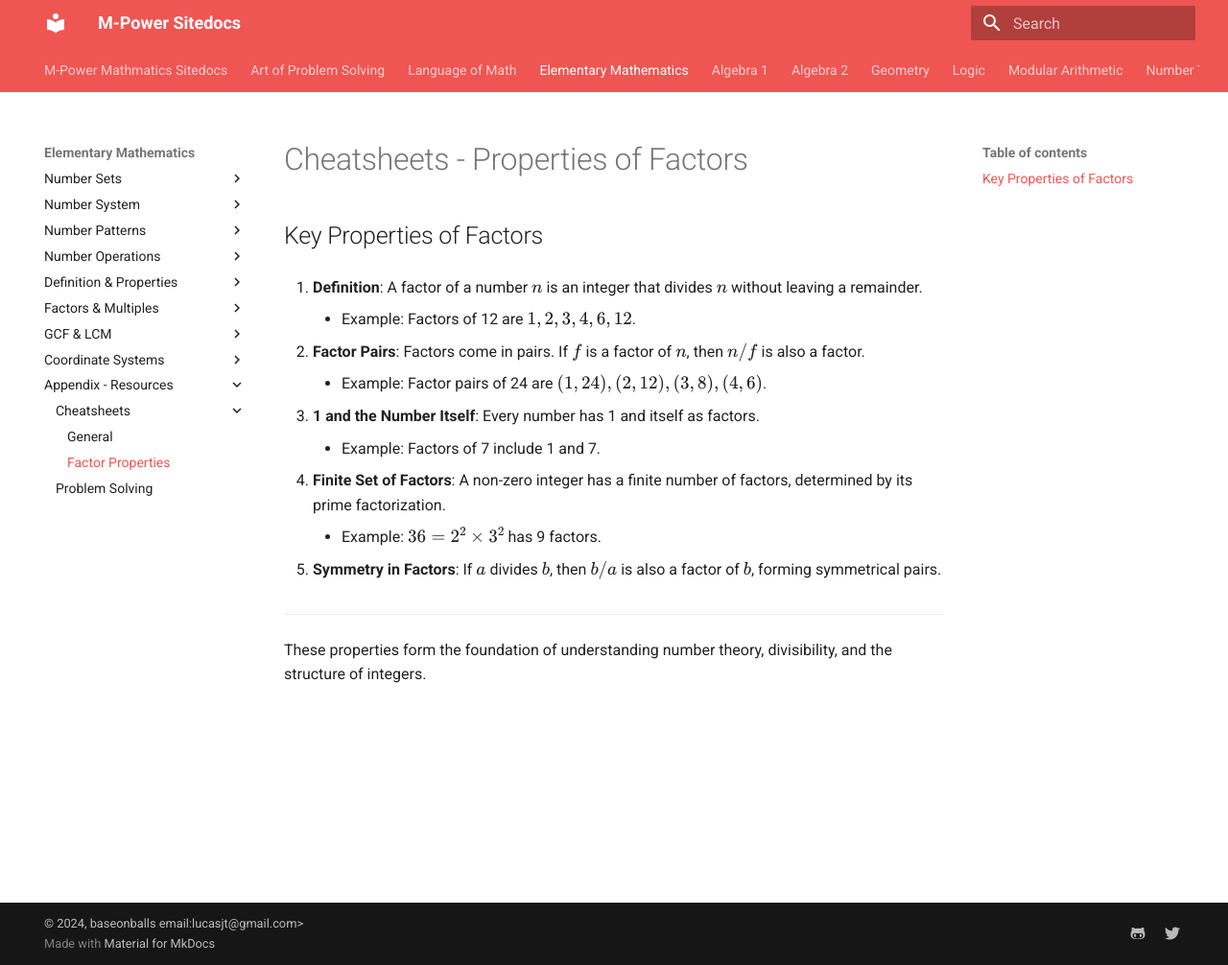
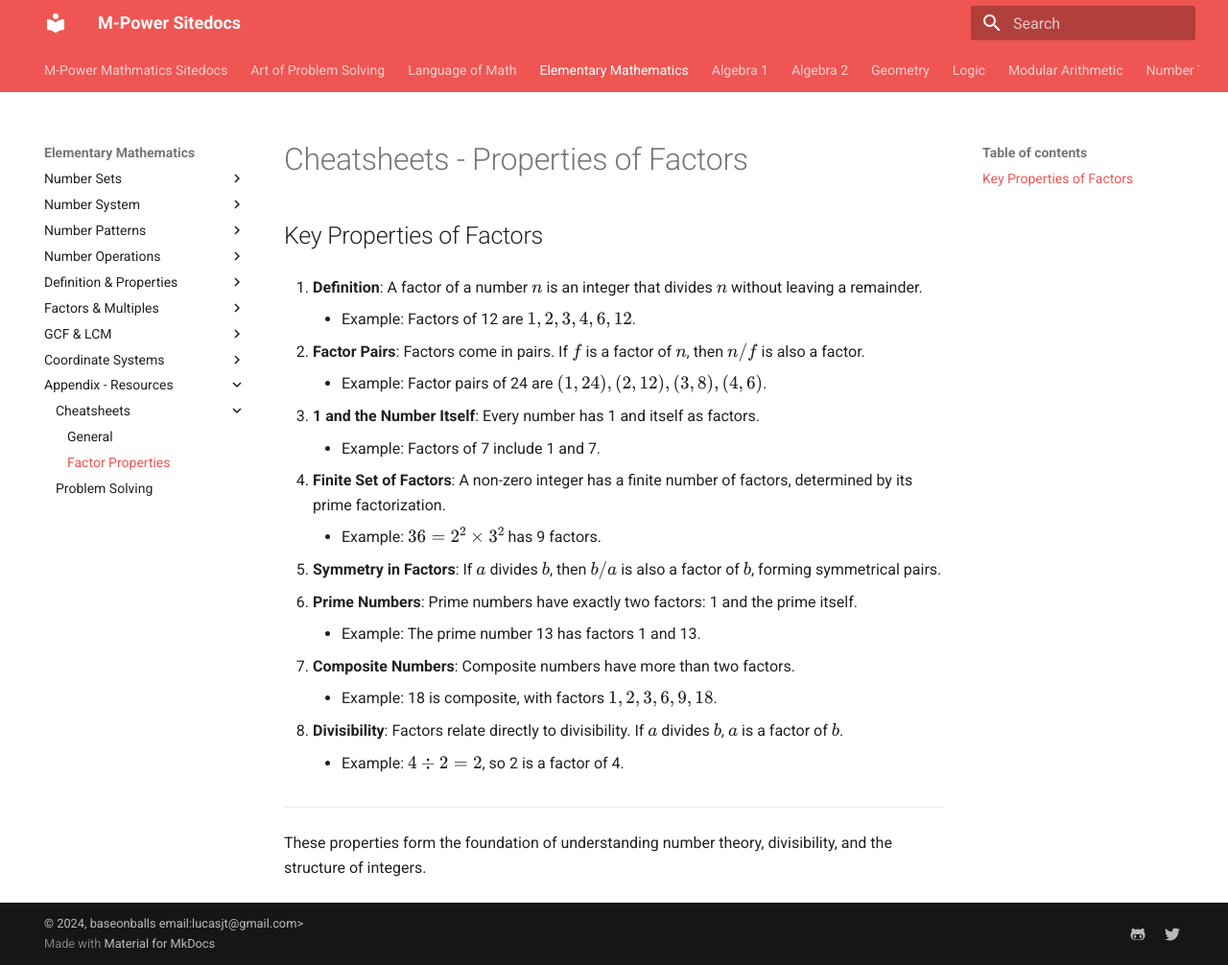
Before and after one commit to baseonballs/mpower-sitedocs, an MkDocs documentation site: the page built from site-docs/mathematics/elem/resources/cheat-sheets/property-of-factors.md, in a window 1280 px wide and 1006 px high. Shown: the whole window at 96% size. Built offline with MkDocs 1.6.1 and Material for MkDocs 9.7.7, drawn with Linux system fonts in a browser that asks for light colours; formulas are drawn with MathJax 3.

Commit message:
formatting  property of factors cheatsheets.

```diff
--- a/site-docs/mathematics/elem/resources/cheat-sheets/property-of-factors.md
+++ b/site-docs/mathematics/elem/resources/cheat-sheets/property-of-factors.md
@@ -20,6 +20,18 @@
 
 5. **Symmetry in Factors**: If \(a\) divides \(b\), then \(b/a\) is also a factor of \(b\), forming symmetrical pairs.
 
+6. **Prime Numbers**: Prime numbers have exactly two factors: 1 and the prime itself.
+
+    - Example: The prime number 13 has factors 1 and 13.
+
+7. **Composite Numbers**: Composite numbers have more than two factors.
+
+    - Example: 18 is composite, with factors \(1, 2, 3, 6, 9, 18\).
+
+8. **Divisibility**: Factors relate directly to divisibility. If \(a\) divides \(b\), \(a\) is a factor of \(b\).
+
+    - Example: \(4 \div 2 = 2\), so 2 is a factor of 4.
+
 ---
 
 These properties form the foundation of understanding number theory, divisibility, and the structure of integers.
```
